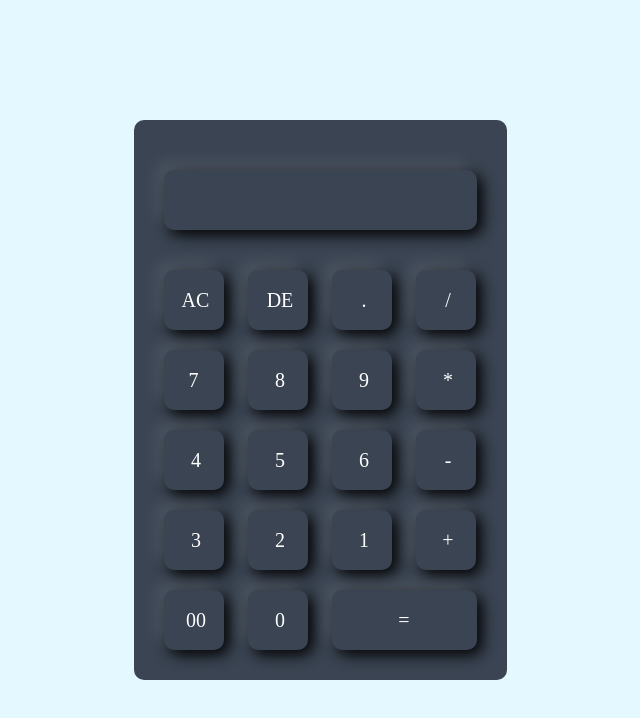
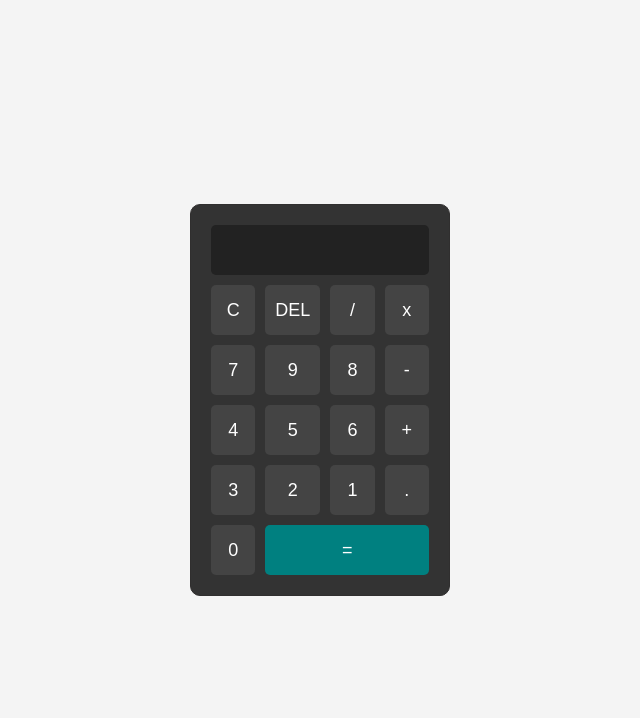
Before and after one commit to tamjidaWeb/calculator, a plain HTML site: page index.html in a window 1280 px wide. Shown: the whole page, without its empty margins (320-960 px from the left). Drawn offline with Linux system fonts and the light colour scheme.

Commit message:
this one is accurate code

```diff
--- a/index.html
+++ b/index.html
@@ -3,50 +3,41 @@
 <head>
     <meta charset="UTF-8">
     <meta name="viewport" content="width=device-width, initial-scale=1.0">
-    <title>Calculator</title>
+    <title>Document</title>
     <link rel="stylesheet" href="style.css">
 </head>
 <body>
     <div class="container">
-        <div class="calculator">
-            <form >
-                <div class="display">
-                    <input type="text" name=" display">
-                </div>
-                <div>
-                    <input type="button" value=" AC">
-                    <input type="button" value=" DE">
-                    <input type="button" value=" .">
-                    <input type="button" value=" /">
-                </div>
-                <div>
-                    <input type="button" value="7" onclick="display.value +='7' ">
-                    <input type="button" value=" 8">
-                    <input type="button" value=" 9">
-                    <input type="button" value=" *">
-                </div>
-                <div>
-                    <input type="button" value=" 4">
-                    <input type="button" value=" 5">
-                    <input type="button" value=" 6">
-                    <input type="button" value=" -">
-                </div>
-                <div>
-                    <input type="button" value=" 3">
-                    <input type="button" value=" 2">
-                    <input type="button" value=" 1">
-                    <input type="button" value=" +">
-                </div>
-                <div class="prob">
-                    <input type="button" value=" 00">
-                    <input type="button" value=" 0">
-                    <input class="equal" type="button" value="=" >
-                </div>
+        <input type="text" id="display">
+        <div class="buttons">
+            <button onclick="clearDisplay()">C</button>
+            <button onclick="deleteDisplay()">DEL</button>
+            <button onclick="appendNumber('/')">/</button>
+            <button onclick="appendNumber('*')">x</button>
 
-            </form>
+            <button onclick="appendNumber('7')">7</button>
+            <button onclick="appendNumber('9')">9</button>
+            <button onclick="appendNumber('8')">8</button>
+            <button onclick="appendNumber('-')">-</button>
+
+            <button onclick="appendNumber('4')">4</button>
+            <button onclick="appendNumber('5')">5</button>
+            <button onclick="appendNumber('6')">6</button>
+            <button onclick="appendOperator('+')">+</button>
+
+            <button onclick="appendNumber('3')">3</button>
+            <button onclick="appendNumber('2')">2</button>
+            <button onclick="appendNumber('1')">1</button>
+            <button onclick="appendNumber('.')">.</button>
+
+            <button onclick="appendNumber('0')">0</button>
+            <button onclick="calculate()">=</button>
+
+
+
+
         </div>
     </div>
-
-
+    <script src="script.js"></script>
 </body>
 </html>
--- a/script.js
+++ b/script.js
@@ -1,7 +1,24 @@
+
+const display = document.getElementById('display');
+
+function appendNumber(number) {
+    display.value += number;
+}
+
+function clearDisplay(){
+    display.value = '';
+}
+function deleteDisplay(){
+    display.value = display.value.slice(0, -1);
+}
 
 
-    const valueDisplay = document.getElementById('display');
 
- function values(input){
-    valueDisplay.value += input;
+function calculate(){
+    try{
+        display.value = eval(display.value);
+    }
+    catch(error){
+        display.value = 'error';
+    }
 }
--- a/style.css
+++ b/style.css
@@ -1,50 +1,58 @@
 *{
+    margin: 0;
     padding: 0;
-    margin: 0;
-    font-family: "Poppins", serif;
     box-sizing: border-box;
 }
-.container{
-    width: 100%;
-    height: 100vh;
-    background: #e3f9ff;
+
+body {
     display: flex;
     align-items: center;
     justify-content: center;
+    height: 100vh;
+    margin: 0;
+    font-family: Arial, sans-serif;
+    background-color: #f4f4f4;
 }
-.calculator{
-    background: #3a4452;
+
+.container{
+    width: 260px;
+    background: #333;
+    border: 1px solid rgb(48, 47, 47);
     padding: 20px;
     border-radius: 10px;
 }
-.calculator form input{
-    border: 0;
-    outline: 0;
-    width: 60px;
-    height: 60px;
-    border-radius: 10px;
-    box-shadow: -8px -8px 15px rgba(255, 255, 255, 0.1),5px 5px 15px rgba(0, 0, 0.2);
-    background: transparent;
-    font-size: 20px;
+.buttons{
+    display: grid;
+    grid-template-columns: repeat(4, 1fr);
+    gap: 10px;
+}
+#display{
+    height: 50px;
+    width: 100%;
+    margin-bottom: 10px;
+    border-radius: 5px;
+    background-color: #222;
     color: #fff;
+    text-align: right;
+    font-size: 24px;
+    border: none;
+}
+button{
+    width: 100%;
+    height: 50px;
+    padding:5px 10px;
+    border-radius: 5px;
+    background-color: #444;
+    color: #fff;
+    font-size: 18px;
+    border: none;
     cursor: pointer;
-    margin: 10px;
+    transition: background-color 0.3s;
 }
-
-form .display{
-    display: flex;
-    justify-content: flex-end;
-    margin: 20px 0;
-
+.button:hover{
+    background-color: #555;
 }
-form .display input{
-    text-align: right;
-    flex: 1;
-    font-size: 45px;
-    box-sizing: none;
-
+button:last-child {
+    background-color: #008080;
+    grid-column: span 3;
 }
-.prob .equal{
-    width: 145px;
-
-}
```
